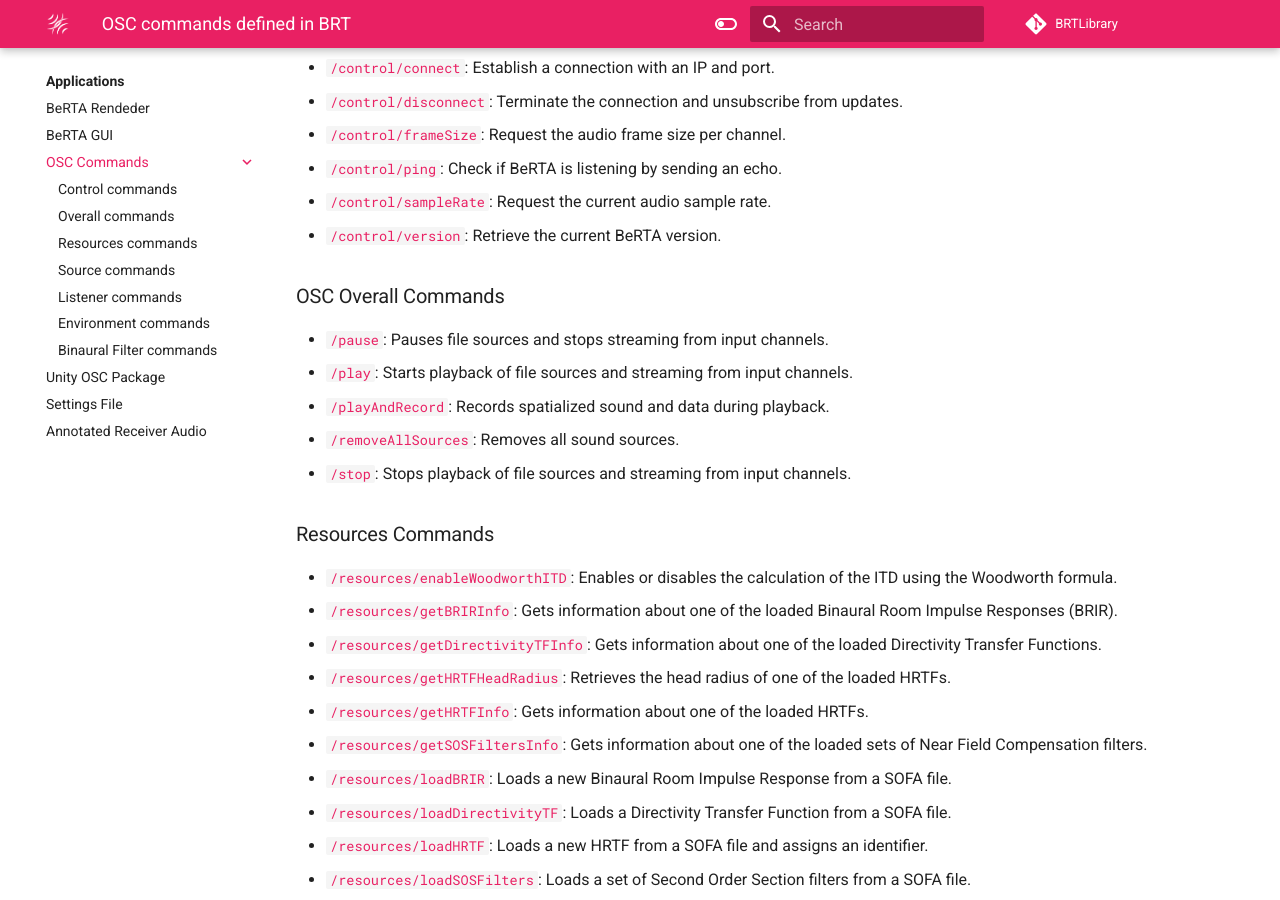
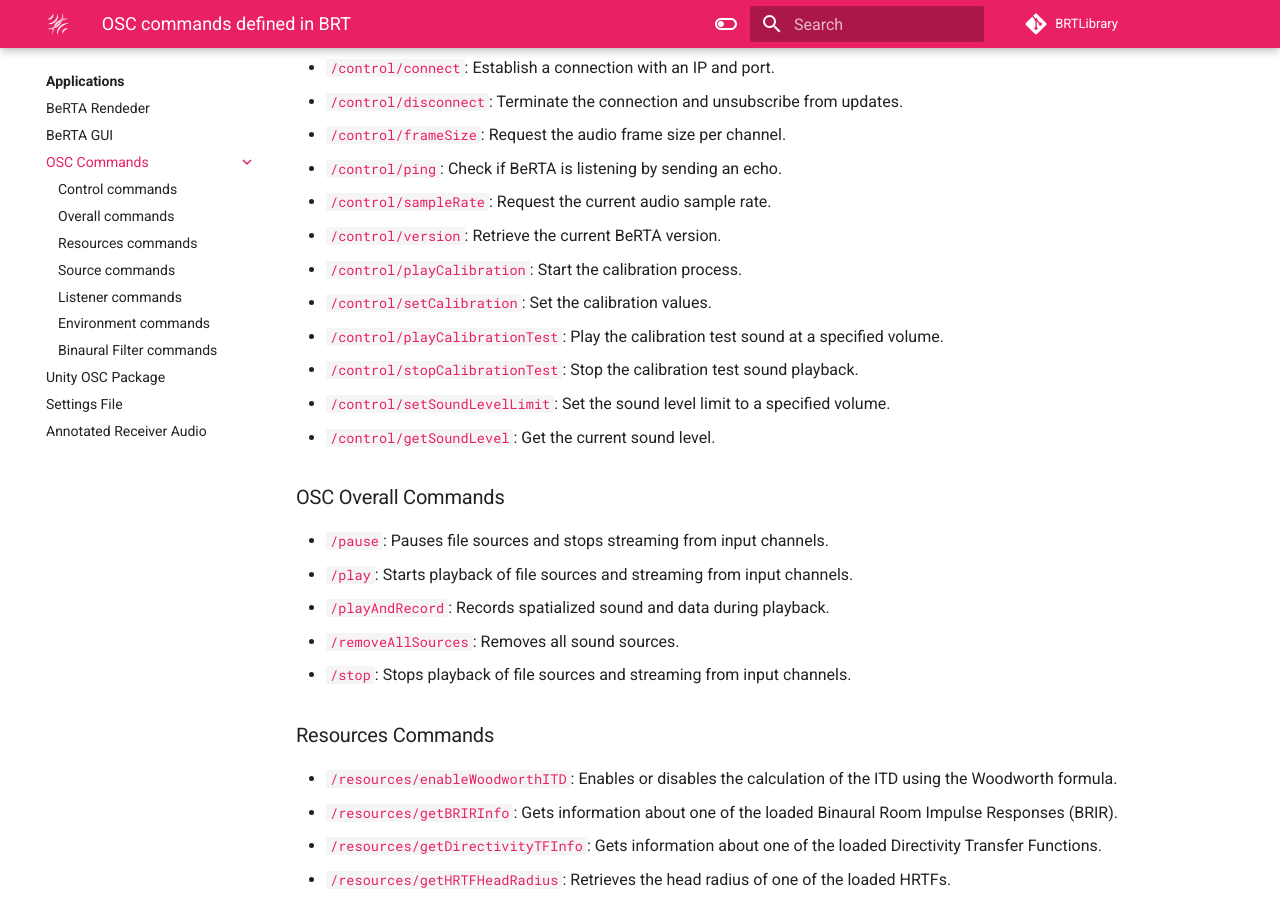
Before and after one commit to GrupoDiana/BRT-Documentation, an MkDocs documentation site: the page built from docs/osc/index.md, in a window 1280 px wide and 900 px high, scrolled down 409 px. Built offline with MkDocs 1.6.1 and Material for MkDocs 9.7.7, drawn with Linux system fonts in a browser that asks for light colours; comment, search, counter and statistics services are not loaded.

Commit message:
feat:add new commands to the index

```diff
--- a/docs/osc/index.md
+++ b/docs/osc/index.md
@@ -13,6 +13,12 @@
 - [`/control/ping`](control.md#controlping): Check if BeRTA is listening by sending an echo.
 - [`/control/sampleRate`](control.md#controlsamplerate): Request the current audio sample rate.
 - [`/control/version`](control.md#controlversion): Retrieve the current BeRTA version.
+- [`/control/playCalibration`](control.md#controlversion): Start the calibration process.
+- [`/control/setCalibration`](control.md#controlversion): Set the calibration values.
+- [`/control/playCalibrationTest`](control.md#controlversion): Play the calibration test sound at a specified volume.
+- [`/control/stopCalibrationTest`](control.md#controlversion): Stop the calibration test sound playback.
+- [`/control/setSoundLevelLimit`](control.md#controlversion): Set the sound level limit to a specified volume.
+- [`/control/getSoundLevel`](control.md#controlversion): Get the current sound level.
 
 
 ### OSC Overall Commands
```
